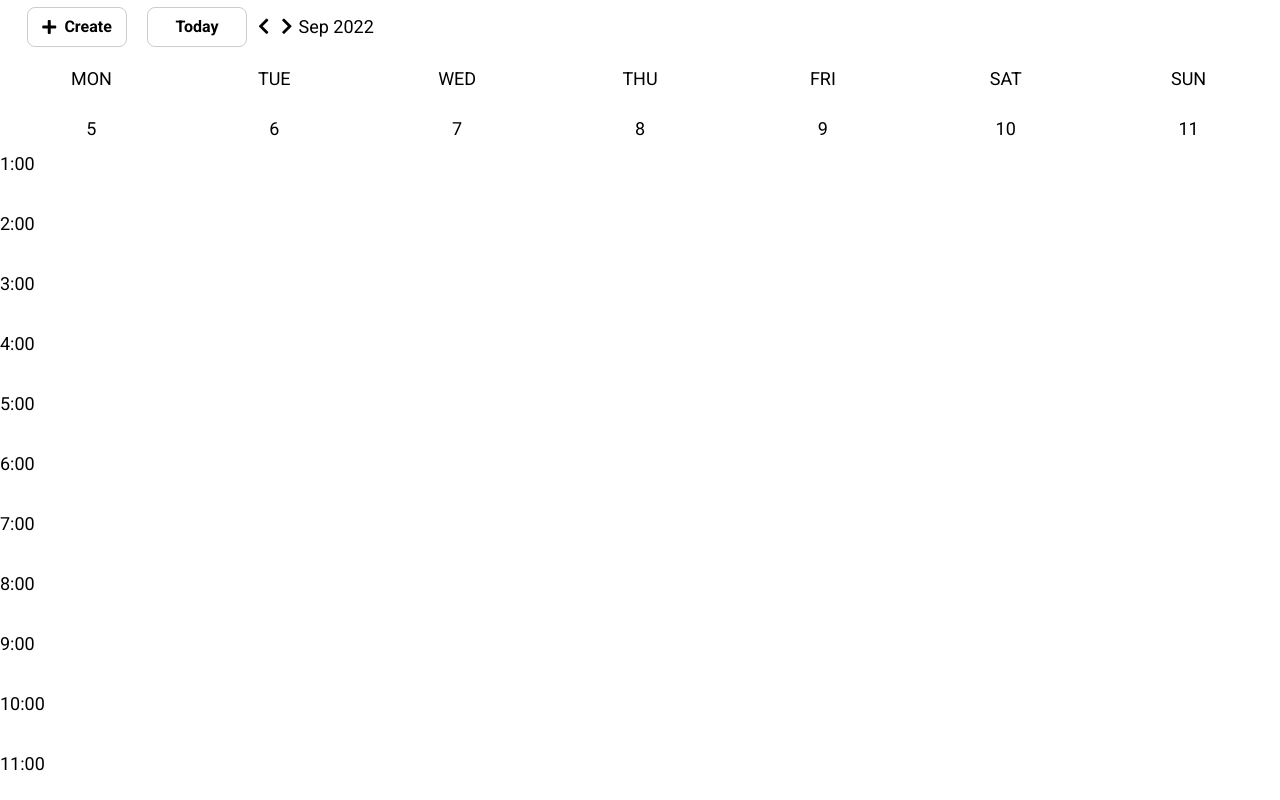
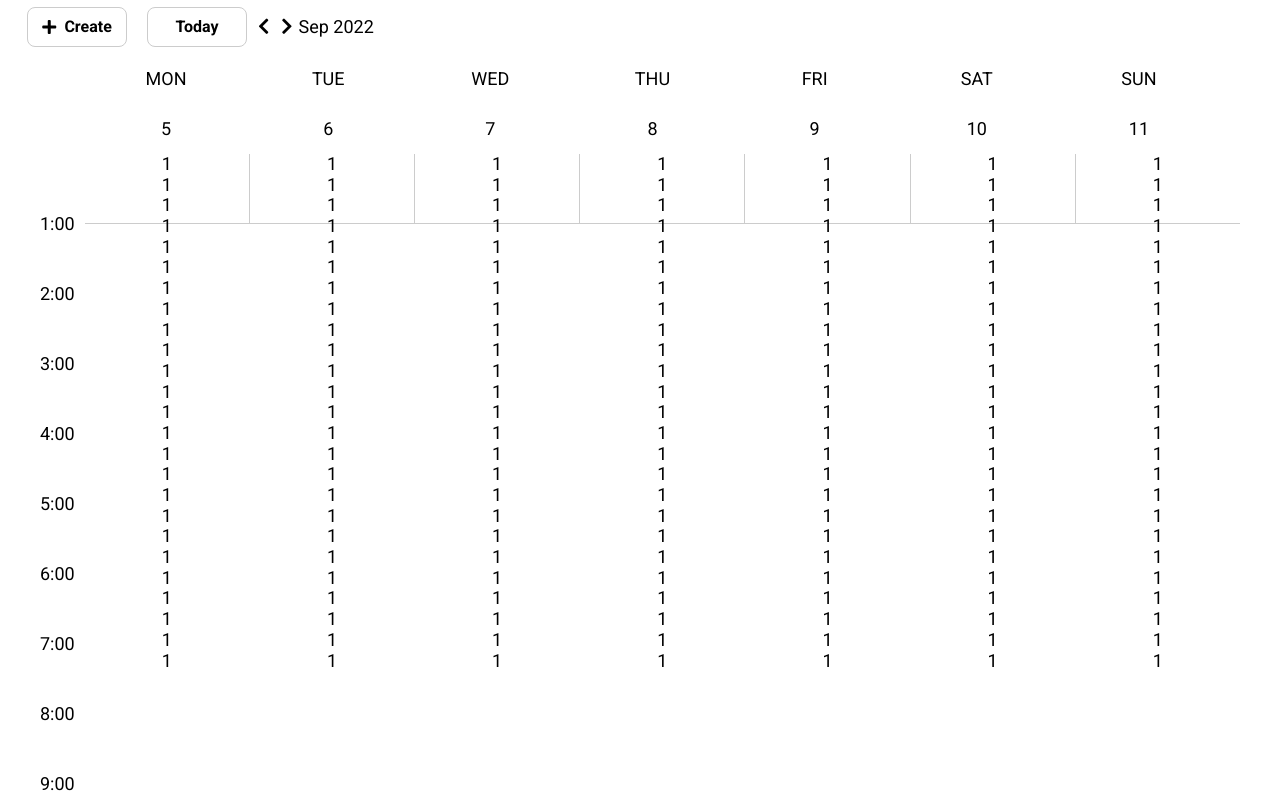
Before and after one commit to pampukhaleo/google-calendar-js, a website with bundled scripts: page index.html in a window 1280 px wide. Built offline with nearby package versions, Linux system fonts and the light colour scheme.

Commit message:
generate week + generateday

```diff
--- a/scripts/calendar/calendar.js
+++ b/scripts/calendar/calendar.js
@@ -1,11 +1,20 @@
-// import { getItem } from '../common/storage.js';
-// import { generateWeekRange } from '../common/time.utils.js';
-// import { renderEvents } from '../events/events.js';
-// import { createNumbersArray } from '../common/createNumbersArray.js';
+import { getItem } from '../common/storage.js';
+import { generateWeekRange } from '../common/time.utils.js';
+import { renderEvents } from '../events/events.js';
+import { createNumbersArray } from '../common/createNumbersArray.js';
+
+const calendarWeekElem = document.querySelector('.calendar__week');
 
 const generateDay = () => {
   // функция должна сгенерировать и вернуть разметку дня в виде строки
   // разметка состоит из 24 часовых временных слотов (.calendar__time-slot)
+  const dayHours = createNumbersArray(0, 24);
+  const hours = dayHours.map(
+    hour => `
+      <div class="calendar__time-slot" data-time="${hour}">1</div>
+    `,
+  );
+  return hours.join('');
 };
 
 export const renderWeek = () => {
@@ -14,4 +23,9 @@ export const renderWeek = () => {
   // массив дней, которые нужно отобразить, считаем ф-цией generateWeekRange на основе displayedWeekStart из storage
   // каждый день должен содержать в дата атрибуте порядковый номер дня в месяце
   // после того, как отрисовали всю сетку для отображаемой недели, нужно отобразить события этой недели с помощью renderEvents
+  const daysArr = generateWeekRange(getItem('displayedWeekStart'));
+  const week = daysArr.map(
+    day => `<div class="calendar__day" data-day="${day.getDate()}">${generateDay()}</div>`,
+  );
+  calendarWeekElem.innerHTML = week.join('');
 };
--- a/scripts/calendar/timescale.js
+++ b/scripts/calendar/timescale.js
@@ -3,7 +3,7 @@ import { createNumbersArray } from '../common/createNumbersArray.js';
 export const renderTimescale = () => {
   // ф-ция должна генерировать разметку для боковой шкалы времени (24 часа)
   // полученную разметку вставьте на страницу с помощью innerHTML в .calendar__time-scale
-  const hoursArray = createNumbersArray(1, 23);
+  const hoursArray = createNumbersArray(1, 24);
   const sideTimeElem = hoursArray.map(
     hour => `
       <div class="time-slot">
--- a/scripts/header/navigation.js
+++ b/scripts/header/navigation.js
@@ -32,6 +32,7 @@ const onChangeWeek = event => {
   }
   renderHeader();
   renderCurrentMonth();
+  renderWeek();
 };
 
 export const initNavigation = () => {
--- a/styles/calendar.scss
+++ b/styles/calendar.scss
@@ -1,13 +1,16 @@
 // стили сетки календаря и заголовка календаря с днями недели
 .calendar {
   overflow: auto;
+  width: 1200px;
+  margin: auto;
 
   &__header {
-    width: 100%;
+    width: 1180px;
     display: flex;
-    justify-content: space-evenly;
+    justify-content: space-around;
     position: absolute;
     background-color: white;
+    padding-left: 45px;
     z-index: 1;
   }
 
--- a/styles/index.scss
+++ b/styles/index.scss
@@ -6,6 +6,7 @@
 @import 'create-event.scss';
 @import 'event.scss';
 @import "header.scss";
+@import "week.scss";
 
 * {
   box-sizing: border-box;
--- a/styles/timescale.scss
+++ b/styles/timescale.scss
@@ -11,5 +11,6 @@
 }
 
 .time-slot {
-  height: 60px;
+  height: 70px;
+  padding-top: 60px;
 }
--- /dev/null
+++ b/styles/week.scss
@@ -0,0 +1,28 @@
+.calendar {
+
+  &__week-container {
+    display: flex;
+    flex-direction: row;
+  }
+
+  &__week {
+    height: 100%;
+    width: 100%;
+    display: flex;
+    flex-direction: row;
+    align-items: center;
+    justify-content: space-around;
+  }
+
+  &__day {
+    height: 70px;
+    width: 100%;
+    text-align: center;
+    border-right: 1px solid #cccccc;
+    border-bottom: 1px solid #cccccc;
+
+    &:last-child {
+      border-right: none;
+    }
+  }
+}
```
Also changed, not shown: styles.css, 1 other file.
